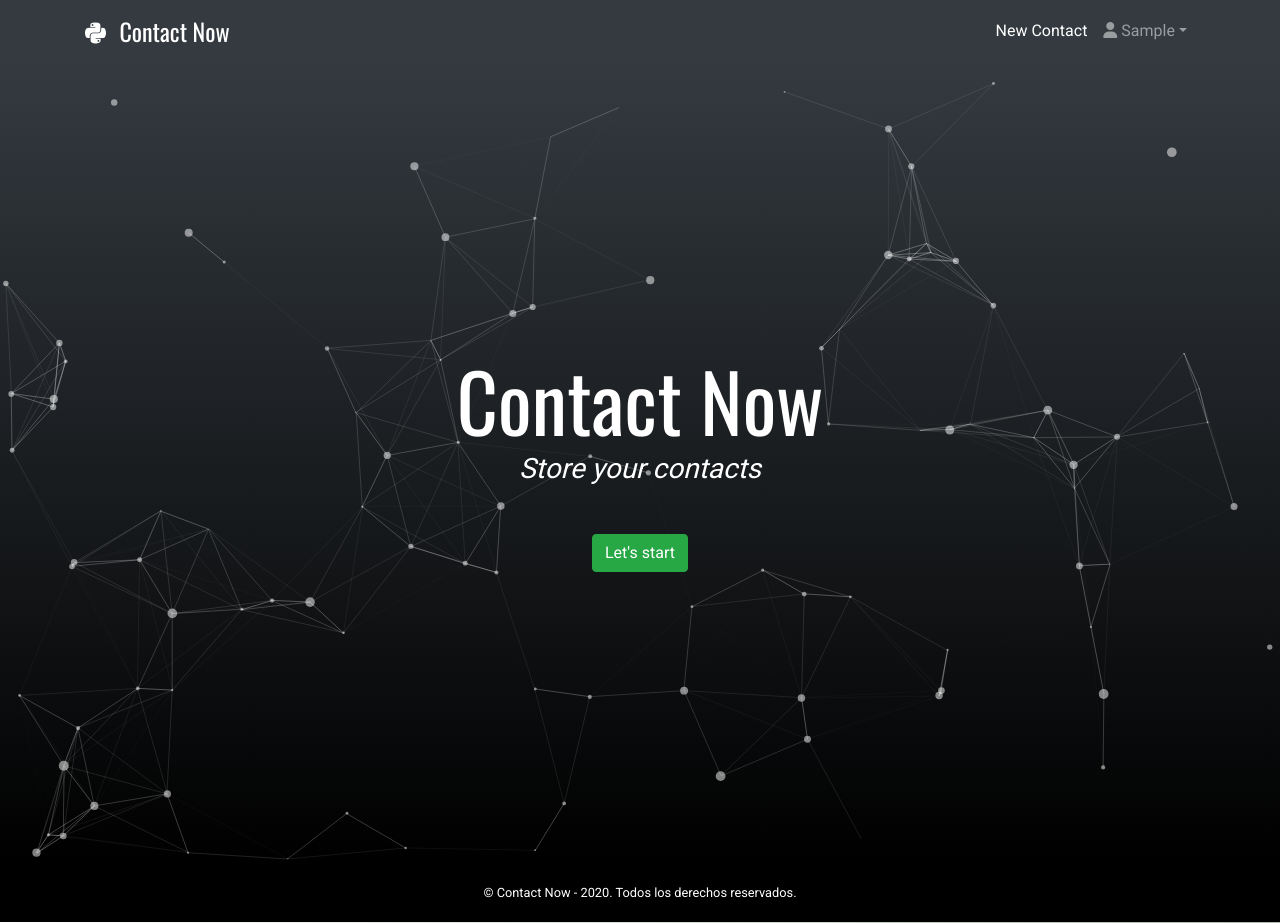
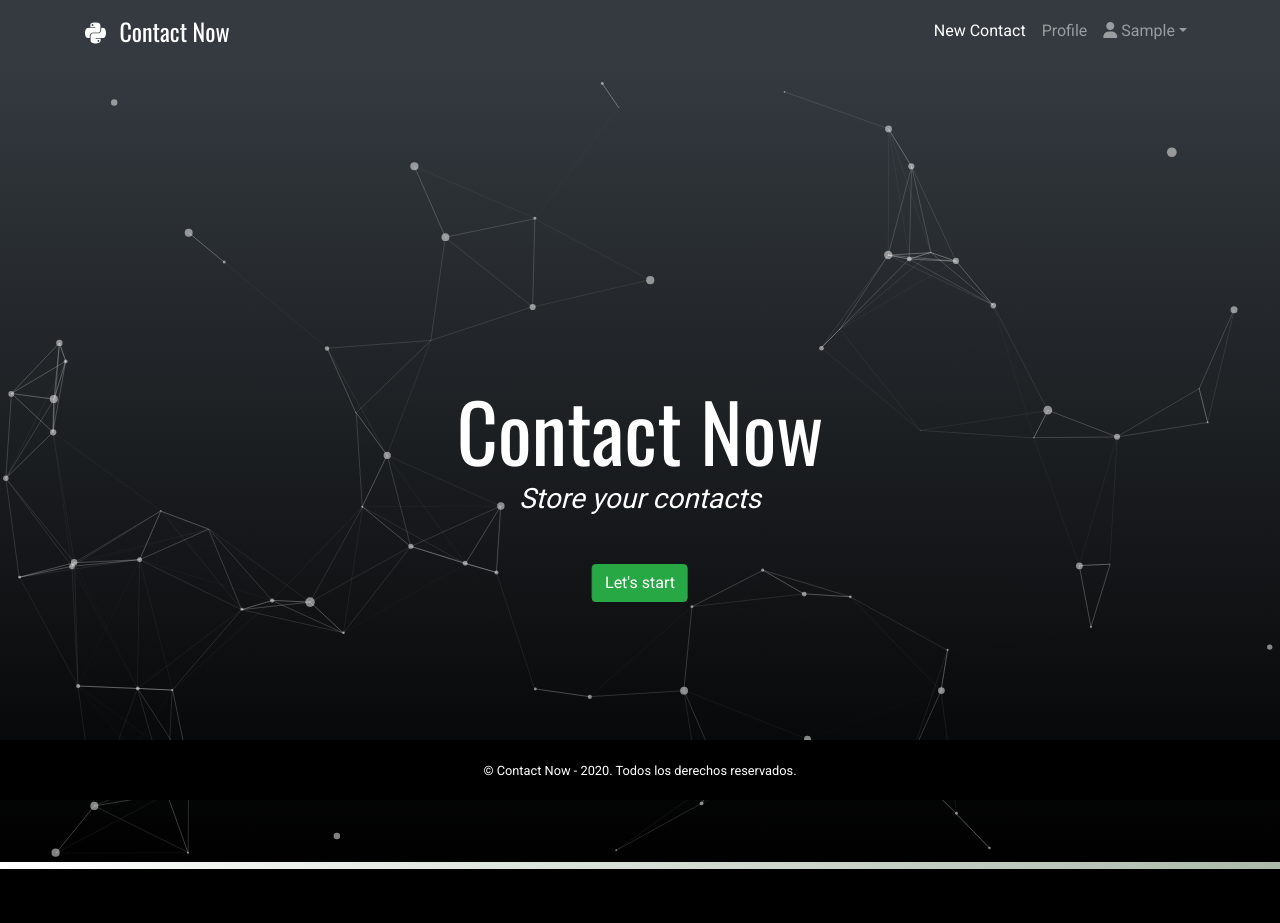
Before and after one commit to markimfeld/contact-app, a Django app: page / in a window 1280 px wide. After the commit the page ends 869 px from the top, so only its background shows below. Run offline with Django 3.2, Linux system fonts and the light colour scheme; the visitor is signed in with stand-in values (Sample User, id 1); some libraries are stand-ins or nearby versions.

Commit message:
fixing bugs

```diff
--- a/contactnow/settings.py
+++ b/contactnow/settings.py
@@ -39,7 +39,6 @@
     'django.contrib.staticfiles',
     'contacts.apps.ContactsConfig',
     'users.apps.UsersConfig',
-    'crispy_forms',
 ]
 
 MIDDLEWARE = [
--- a/contacts/static/contacts/css/main.css
+++ b/contacts/static/contacts/css/main.css
@@ -63,18 +63,19 @@
 }
 
 .index {
+  background-image: linear-gradient(to bottom, #343a40, #000000);
+  position: relative;
+  display: block;
   height: 100vh;
-  width: 100vw;
-  background-image: linear-gradient(to bottom, #343a40, #000000);
 }
 
 .masthead {
   color: white;
-  min-height: 30rem;
-  padding-top: 0rem;
-  width: 100%;
-  height: 100%;
+  background-color: transparent;
   position: absolute;
+  top: 40%;
+  left: 50%;
+  transform: translateX(-50%);
 }
 
 .masthead h1 {
--- a/contacts/static/contacts/js/app.js
+++ b/contacts/static/contacts/js/app.js
@@ -20,7 +20,7 @@
         value: 80,
         density: {
           enable: true,
-          value_area: 800,
+          value_area: 1000,
         },
       },
       color: {
--- a/contacts/templates/contacts/base.html
+++ b/contacts/templates/contacts/base.html
@@ -16,8 +16,6 @@
   <link href="https://fonts.googleapis.com/css2?family=Oswald&display=swap" rel="stylesheet">
   <!-- CUSTOM CSS -->
   <link rel="stylesheet" href="{% static 'contacts/css/main.css' %}">
-  <!-- SWUP -->
-  <!-- <script src="{% static 'contacts/js/app.js' %}"></script> -->
 </head>
 
 <body>
@@ -37,11 +35,13 @@
           <li class="nav-item">
             <a class="nav-link active" href="/contacts/create">New Contact</i></a>
           </li>
+          <li class="nav-item">
+            <a class="nav-link" href="/profile">Profile</a>
+          </li>
           <li class="nav-item dropdown">
             <a class="nav-link dropdown-toggle" data-toggle="dropdown" href="#" role="button" aria-haspopup="true"
               aria-expanded="false"><i class="fas fa-user"></i> {{ user.username.capitalize }}</a>
             <div class="dropdown-menu">
-              <a class="dropdown-item" href="/profile"><i class="fas fa-cog"></i> Profile</a>
               <a class="dropdown-item" href="/users/logout"><i class="fas fa-sign-out-alt"></i> Sign Out</a>
             </div>
           </li>
@@ -61,7 +61,7 @@
   {% block content %} {% endblock %}
 
 
-  <footer class="footer">
+  <footer class="footer fixed-bottom">
     <div class="container text-center text-white">
       <small>&copy; Contact Now - {{ date.year }}. Todos los derechos reservados.</small>
     </div>
@@ -70,15 +70,12 @@
   <script src="https://code.jquery.com/jquery-3.4.1.slim.min.js"
     integrity="sha384-J6qa4849blE2+poT4WnyKhv5vZF5SrPo0iEjwBvKU7imGFAV0wwj1yYfoRSJoZ+n"
     crossorigin="anonymous"></script>
-  <script src="https://cdn.jsdelivr.net/npm/popper.js@1.16.0/dist/umd/popper.min.js"
+  <!-- <script src="https://cdn.jsdelivr.net/npm/popper.js@1.16.0/dist/umd/popper.min.js"
     integrity="sha384-Q6E9RHvbIyZFJoft+2mJbHaEWldlvI9IOYy5n3zV9zzTtmI3UksdQRVvoxMfooAo"
-    crossorigin="anonymous"></script>
+    crossorigin="anonymous"></script> -->
   <script src="https://stackpath.bootstrapcdn.com/bootstrap/4.4.1/js/bootstrap.min.js"
     integrity="sha384-wfSDF2E50Y2D1uUdj0O3uMBJnjuUD4Ih7YwaYd1iqfktj0Uod8GCExl3Og8ifwB6"
     crossorigin="anonymous"></script>
-
-  <script src="{% static 'contacts/js/particles.js' %}"></script>
-  <script src="{% static 'contacts/js/app.js' %}"></script>
 </body>
 
 </html>
--- a/contacts/templates/contacts/index.html
+++ b/contacts/templates/contacts/index.html
@@ -14,4 +14,7 @@
   </header>
 </div>
 
+{% load static %}
+<script src="{% static 'contacts/js/particles.js' %}"></script>
+  <script src="{% static 'contacts/js/app.js' %}"></script>
 {% endblock %}
--- a/users/templates/users/login.html
+++ b/users/templates/users/login.html
@@ -1,6 +1,4 @@
 {% extends 'contacts/base.html' %}
-
-{% load crispy_forms_tags %}
 
 {% block content %}
 <div class="container-fluid">
@@ -14,7 +12,6 @@
         <div class="card-body mt-2">
           <form method="POST">
             <div class="form-group">
-              <!-- {{ form|crispy }} -->
 
               <div class="form-group">
                 <div class="input-group-prepend">
--- a/users/templates/users/register.html
+++ b/users/templates/users/register.html
@@ -1,6 +1,4 @@
 {% extends 'contacts/base.html' %}
-
-{% load crispy_forms_tags %}
 
 {% block content %}
 <div class="container-fluid">
@@ -32,7 +30,6 @@
               </div>
             </div>
               {% csrf_token %}
-              <!-- {{ form|crispy }} -->
             </div>
             <button class="btn btn-success btn-block" type="submit">
               Register
```
Also changed, not shown: contacts/templates/contacts/create_contact.html (+0 -7 lines), contacts/templates/contacts/list_contact.html (+7 -2 lines), contacts/migrations/0019_auto_20200508_1846.py (added).
